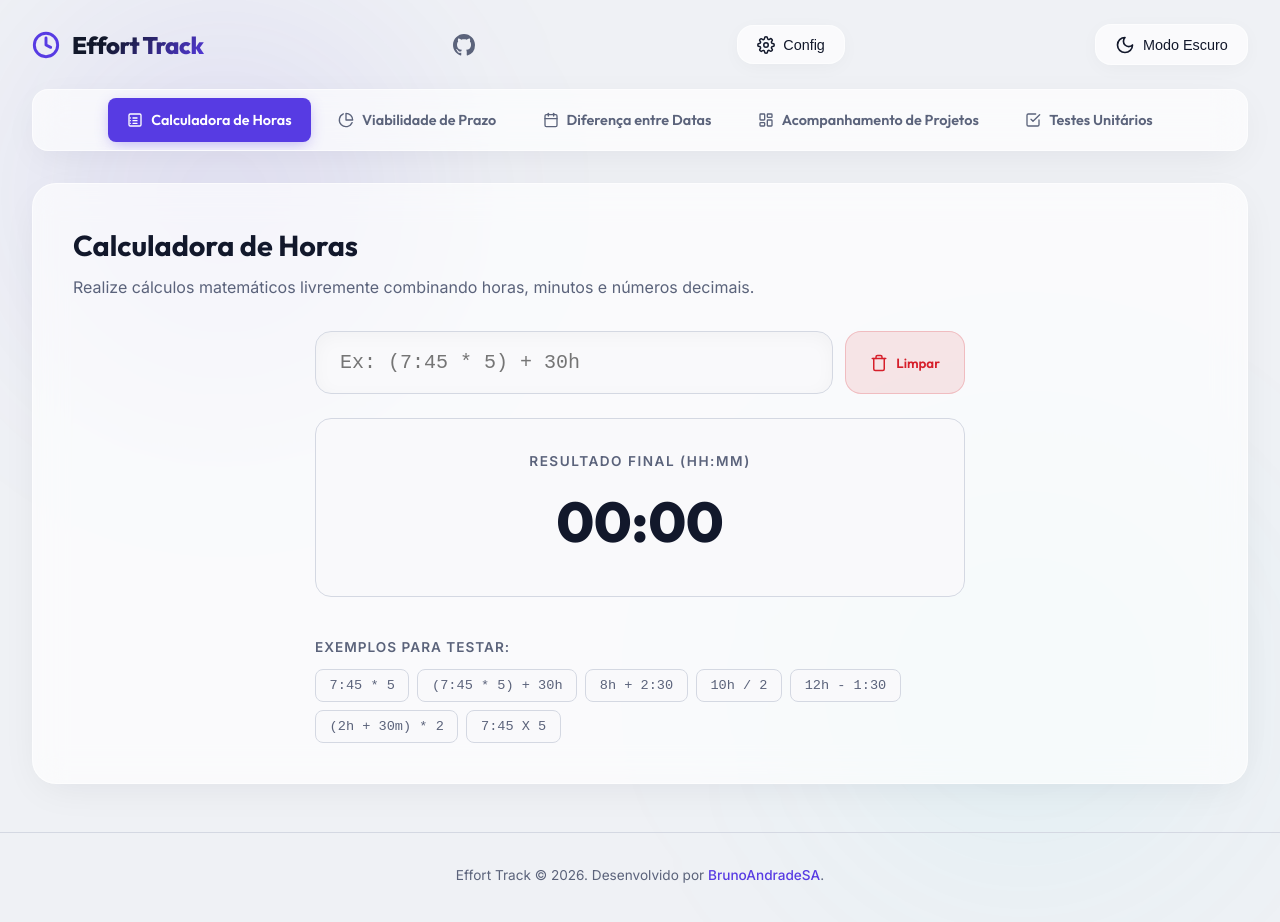
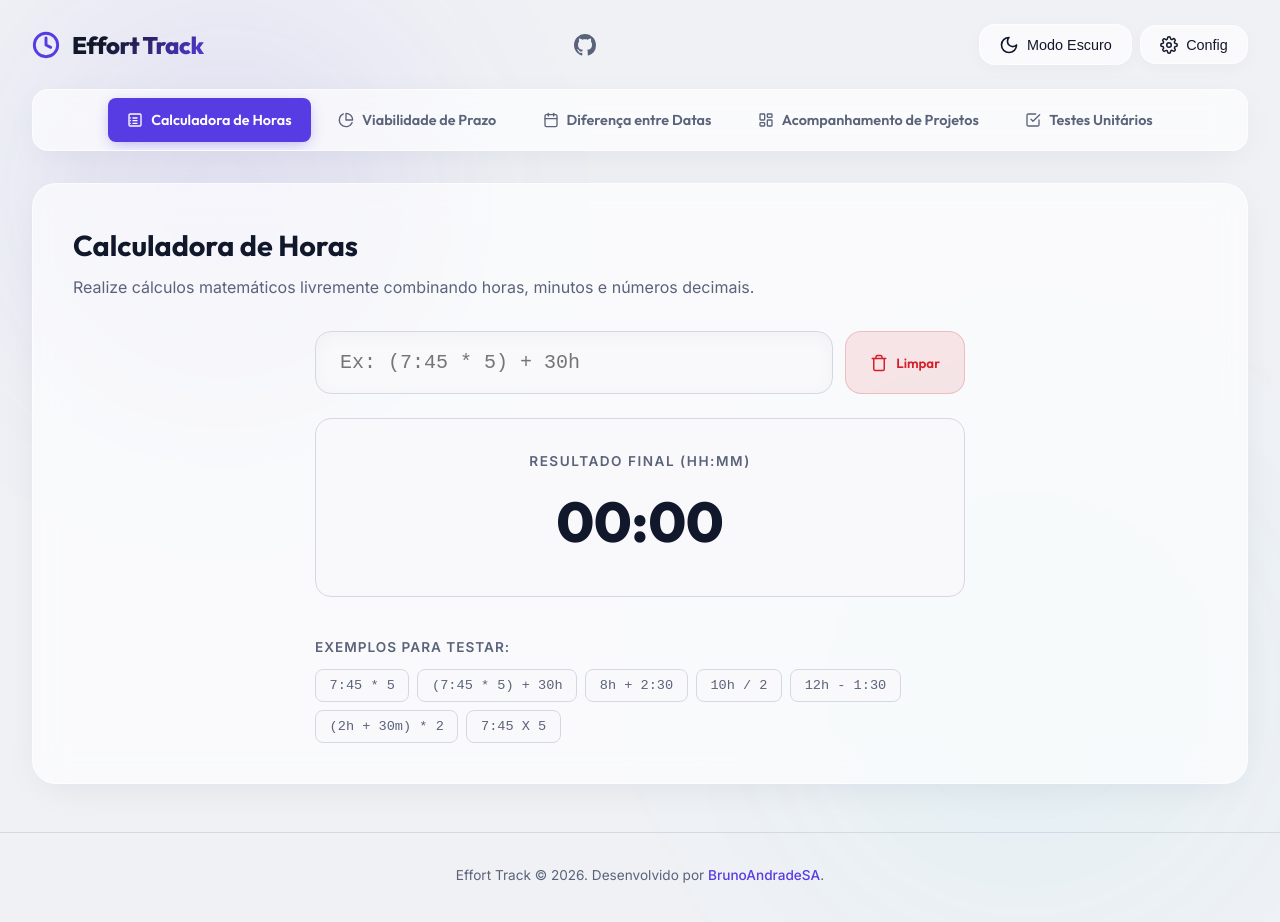
Before and after one commit to BrunoAndradeSA/effort-track, a website with bundled scripts: page index.html in a window 1280 px wide. Shown: the top 922 px of the page. Built offline with nearby package versions, Linux system fonts and the light colour scheme.

Commit message:
fix: group theme and settings buttons in a flex container aligned right

```diff
--- a/index.html
+++ b/index.html
@@ -44,6 +44,11 @@
         <path d="M12 0C5.37 0 0 5.37 0 12c0 5.31 3.435 9.795 8.205 11.385.6.105.825-.255.825-.57 0-.285-.015-1.23-.015-2.235-3.015.555-3.795-.735-4.035-1.41-.135-.345-.72-1.41-1.23-1.695-.42-.225-1.02-.78-.015-.795.945-.015 1.62.87 1.845 1.23 1.08 1.815 2.805 1.305 3.495.99.105-.78.42-1.305.765-1.605-2.67-.3-5.46-1.335-5.46-5.925 0-1.305.465-2.385 1.23-3.225-.12-.3-.54-1.53.12-3.18 0 0 1.005-.315 3.3 1.23.96-.27 1.98-.405 3-.405s2.04.135 3 .405c2.295-1.56 3.3-1.23 3.3-1.23.66 1.65.24 2.88.12 3.18.765.84 1.23 1.905 1.23 3.225 0 4.605-2.805 5.625-5.475 5.925.435.375.81 1.095.81 2.22 0 1.605-.015 2.895-.015 3.3 0 .315.225.69.825.57A12.02 12.02 0 0 0 24 12c0-6.63-5.37-12-12-12z"/>
       </svg>
     </a>
+    <div style="display: flex; align-items: center; gap: 0.5rem;">
+      <button id="theme-toggle" class="theme-toggle-btn" aria-label="Alternar tema">
+        <!-- Ícone injetado dinamicamente via JS -->
+        <span>Tema</span>
+      </button>
       <button id="settings-btn" class="theme-toggle-btn" aria-label="Configurações">
         <svg xmlns="http://www.w3.org/2000/svg" width="18" height="18" viewBox="0 0 24 24" fill="none" stroke="currentColor" stroke-width="2" stroke-linecap="round" stroke-linejoin="round">
           <circle cx="12" cy="12" r="3"></circle>
@@ -51,10 +56,7 @@
         </svg>
         <span>Config</span>
       </button>
-    <button id="theme-toggle" class="theme-toggle-btn" aria-label="Alternar tema">
-      <!-- Ícone injetado dinamicamente via JS -->
-      <span>Tema</span>
-    </button>
+    </div>
   </header>
 
   <!-- CONTEÚDO PRINCIPAL -->
```
Lines whose indentation alone changed are shown as unchanged.
